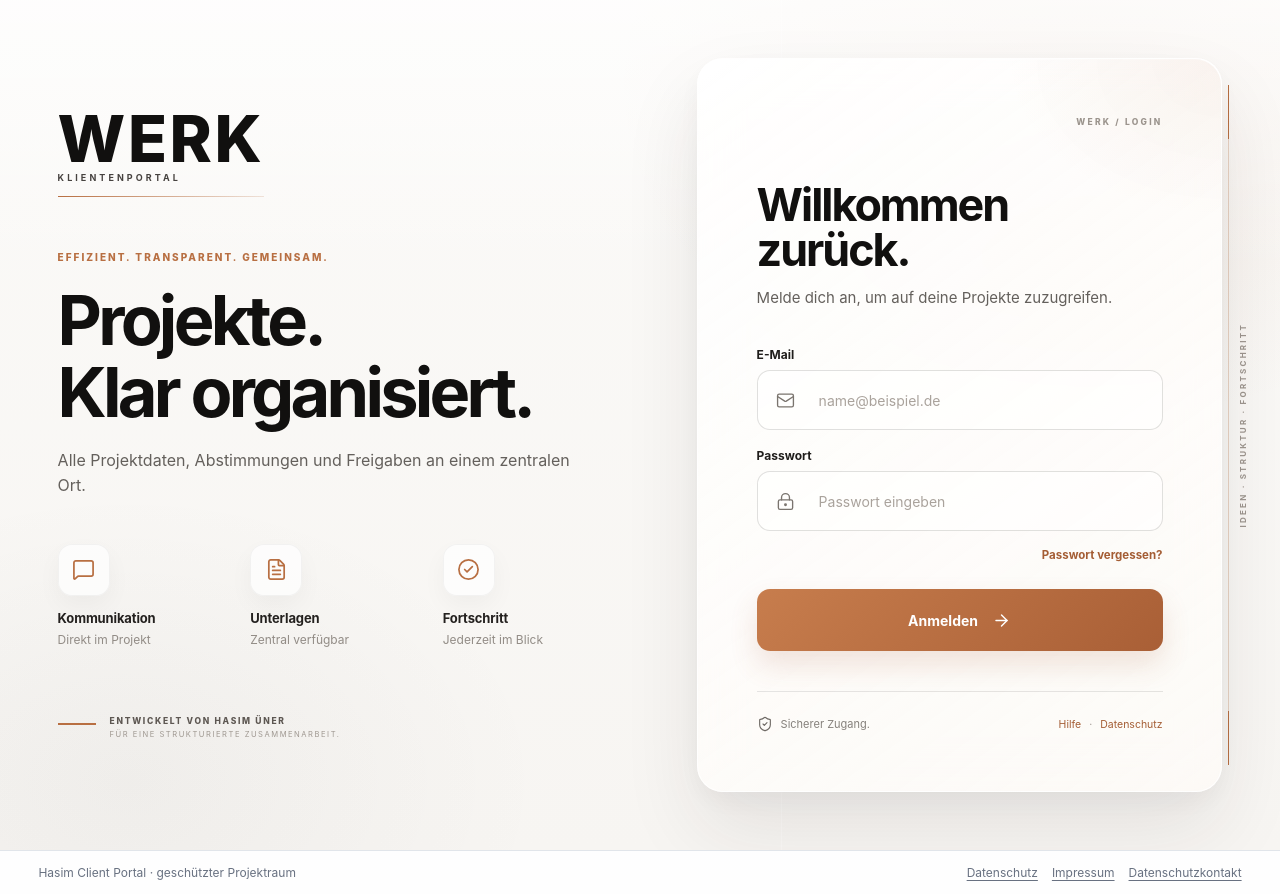
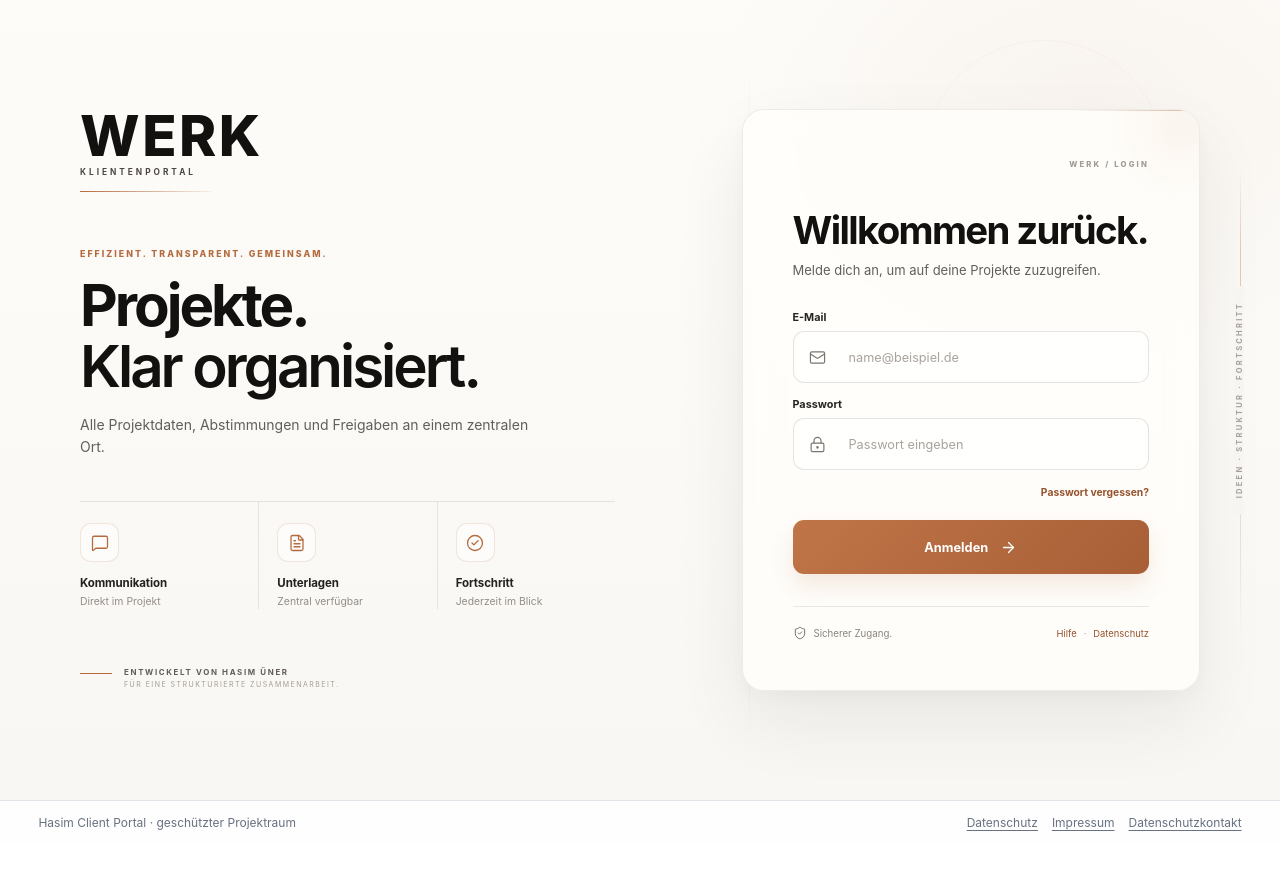
Before and after one commit to Hasim-hannover/hasim-client-portal, a Next.js app: page /login in a window 1280 px wide. After the commit the page ends 844 px from the top, so only its background shows below. Built offline with nearby package versions, Linux system fonts and the light colour scheme; no server answers.

Commit message:
Refine WERK login with smaller editorial minimalist design

```diff
--- a/app/login/login.module.css
+++ b/app/login/login.module.css
@@ -1,27 +1,25 @@
 .shell {
-  --werk-bg: #f7f5f2;
-  --werk-paper: rgba(255, 255, 255, 0.76);
-  --werk-paper-solid: #fffdfa;
-  --werk-ink: #11100f;
-  --werk-soft: #64605c;
-  --werk-muted: #928c86;
-  --werk-line: rgba(17, 16, 15, 0.1);
-  --werk-accent: #b86f42;
-  --werk-accent-dark: #a45d34;
-  --werk-accent-soft: rgba(184, 111, 66, 0.09);
+  --werk-bg: #f8f7f4;
+  --werk-paper: #fffdfa;
+  --werk-ink: #12110f;
+  --werk-soft: #625e59;
+  --werk-muted: #948d85;
+  --werk-line: rgba(18, 17, 15, 0.095);
+  --werk-accent: #b56b3f;
+  --werk-accent-dark: #95522e;
+  --werk-accent-soft: rgba(181, 107, 63, 0.085);
 
-  min-height: 100svh;
   position: relative;
   isolation: isolate;
+  min-height: 100svh;
   overflow: hidden;
   display: grid;
   place-items: center;
-  padding: clamp(28px, 4.5vw, 72px);
+  padding: clamp(48px, 6vw, 92px);
   color: var(--werk-ink);
   background:
-    radial-gradient(700px 500px at 85% 10%, rgba(184, 111, 66, 0.08), transparent 68%),
-    radial-gradient(600px 420px at 10% 92%, rgba(17, 16, 15, 0.035), transparent 70%),
-    linear-gradient(180deg, #fbfaf8 0%, var(--werk-bg) 100%);
+    radial-gradient(520px 380px at 85% 12%, rgba(181, 107, 63, 0.055), transparent 72%),
+    linear-gradient(180deg, #fdfcf9 0%, var(--werk-bg) 100%);
 }
 
 .ambient {
@@ -29,246 +27,287 @@
   inset: 0;
   z-index: -2;
   pointer-events: none;
-  background:
-    linear-gradient(90deg, transparent 0 61%, rgba(255, 255, 255, 0.34) 61% 61.08%, transparent 61.08% 100%),
-    linear-gradient(180deg, rgba(255,255,255,.7), transparent 32%);
+}
+
+.ambient::before {
+  content: "";
+  position: absolute;
+  top: 8%;
+  bottom: 8%;
+  left: 58.5%;
+  width: 1px;
+  background: linear-gradient(
+    to bottom,
+    transparent,
+    rgba(18, 17, 15, 0.055) 15%,
+    rgba(18, 17, 15, 0.055) 85%,
+    transparent
+  );
+}
+
+.ambient::after {
+  content: "";
+  position: absolute;
+  width: 240px;
+  height: 240px;
+  right: 9%;
+  top: 5%;
+  border-radius: 50%;
+  border: 1px solid rgba(181, 107, 63, 0.07);
+  opacity: 0.65;
 }
 
 .editorialRail {
   position: absolute;
-  top: 10%;
-  right: 24px;
-  bottom: 10%;
-  z-index: -1;
-  width: 28px;
+  right: clamp(18px, 2.2vw, 38px);
+  top: 50%;
+  transform: translateY(-50%);
+  height: min(58vh, 500px);
+  width: 24px;
   display: flex;
   align-items: center;
   justify-content: center;
-  border-left: 1px solid rgba(184, 111, 66, 0.28);
+  z-index: -1;
 }
 
-.editorialRail::before,
-.editorialRail::after {
+.editorialRail::before {
   content: "";
   position: absolute;
-  left: -1px;
+  inset: 0 auto 0 50%;
   width: 1px;
-  height: 54px;
-  background: var(--werk-accent);
+  background: linear-gradient(to bottom, transparent, rgba(181, 107, 63, 0.34) 18%, rgba(181, 107, 63, 0.16) 82%, transparent);
 }
-
-.editorialRail::before { top: 0; }
-.editorialRail::after { bottom: 0; }
 
 .editorialRail span {
   writing-mode: vertical-rl;
   transform: rotate(180deg);
-  color: #9c958e;
-  font-size: 8px;
-  font-weight: 700;
-  letter-spacing: 0.28em;
+  padding: 16px 0;
+  color: #aaa29a;
+  background: var(--werk-bg);
+  font-size: 7.5px;
+  font-weight: 720;
+  letter-spacing: 0.3em;
   text-transform: uppercase;
 }
 
 .layout {
-  width: min(100%, 1280px);
+  width: min(100%, 1120px);
   display: grid;
-  grid-template-columns: minmax(0, 0.92fr) minmax(480px, 0.88fr);
-  gap: clamp(64px, 7vw, 112px);
+  grid-template-columns: minmax(0, 1fr) minmax(420px, 0.82fr);
+  gap: clamp(76px, 8vw, 122px);
   align-items: center;
 }
 
 .brandPanel {
   min-width: 0;
-  max-width: 620px;
+  max-width: 535px;
 }
 
 .wordmark {
   display: inline-flex;
   flex-direction: column;
+  align-items: flex-start;
   gap: 5px;
-  margin-bottom: clamp(54px, 6vh, 76px);
+  margin-bottom: clamp(56px, 7vh, 78px);
 }
 
 .wordmark::after {
   content: "";
-  width: 100%;
+  width: 72%;
   height: 1px;
-  margin-top: 8px;
-  background: linear-gradient(90deg, var(--werk-accent), rgba(184, 111, 66, 0.18));
+  margin-top: 9px;
+  background: linear-gradient(90deg, var(--werk-accent), rgba(181, 107, 63, 0.08));
 }
 
 .wordmarkMain {
   font-family: Satoshi, Figtree, Inter, ui-sans-serif, system-ui, sans-serif;
-  font-size: clamp(52px, 5vw, 72px);
-  font-weight: 780;
-  line-height: 0.88;
-  letter-spacing: 0.04em;
+  font-size: clamp(45px, 4.4vw, 61px);
+  font-weight: 770;
+  line-height: 0.9;
+  letter-spacing: 0.045em;
 }
 
 .wordmarkSub {
-  color: #46423f;
-  font-size: 9px;
-  font-weight: 720;
-  letter-spacing: 0.34em;
+  color: #4c4742;
+  font-size: 8.3px;
+  font-weight: 730;
+  letter-spacing: 0.36em;
   text-transform: uppercase;
 }
 
 .brandCopy {
-  max-width: 590px;
+  max-width: 520px;
 }
 
 .eyebrow {
-  margin: 0 0 24px;
+  margin: 0 0 18px;
   color: var(--werk-accent);
-  font-size: 10px;
+  font-size: 8.8px;
   font-weight: 760;
-  letter-spacing: 0.2em;
+  letter-spacing: 0.23em;
   text-transform: uppercase;
 }
 
 .brandPanel h1 {
   margin: 0;
-  max-width: 610px;
+  max-width: 520px;
   font-family: Satoshi, Figtree, Inter, ui-sans-serif, system-ui, sans-serif;
-  font-size: clamp(50px, 5.35vw, 76px);
-  font-weight: 720;
+  font-size: clamp(43px, 4.55vw, 61px);
+  font-weight: 710;
   line-height: 0.98;
-  letter-spacing: -0.055em;
+  letter-spacing: -0.052em;
 }
 
 .brandPanel h1 span {
   display: block;
-  margin-top: 5px;
+  margin-top: 4px;
+  font-weight: 640;
 }
 
 .intro {
-  max-width: 540px;
-  margin: 22px 0 0;
+  max-width: 465px;
+  margin: 19px 0 0;
   color: var(--werk-soft);
-  font-size: clamp(16px, 1.2vw, 19px);
-  line-height: 1.55;
+  font-size: clamp(14px, 1vw, 16px);
+  line-height: 1.62;
 }
 
 .features {
   display: grid;
   grid-template-columns: repeat(3, minmax(0, 1fr));
-  gap: clamp(24px, 2.2vw, 38px);
-  margin-top: 46px;
+  margin-top: 42px;
+  border-top: 1px solid var(--werk-line);
 }
 
 .feature {
   min-width: 0;
+  padding: 21px 18px 0 0;
+}
+
+.feature + .feature {
+  padding-left: 18px;
+  border-left: 1px solid var(--werk-line);
 }
 
 .featureIcon {
-  width: 52px;
-  height: 52px;
+  width: 39px;
+  height: 39px;
   display: grid;
   place-items: center;
   margin-bottom: 14px;
-  border-radius: 14px;
-  background: rgba(255,255,255,.74);
-  box-shadow:
-    inset 0 0 0 1px rgba(17,16,15,.045),
-    0 10px 24px rgba(35,29,24,.04);
+  border: 1px solid rgba(181, 107, 63, 0.16);
+  border-radius: 11px;
   color: var(--werk-accent);
+  background: rgba(255, 255, 255, 0.55);
 }
 
 .featureIcon svg {
-  width: 23px;
-  height: 23px;
-  stroke-width: 1.8;
+  width: 18px;
+  height: 18px;
+  stroke-width: 1.7;
 }
 
 .feature h2 {
   margin: 0;
-  color: #24211f;
-  font-size: 13px;
-  font-weight: 700;
-  letter-spacing: -0.01em;
+  color: #24211e;
+  font-size: 11.5px;
+  font-weight: 710;
+  letter-spacing: -0.008em;
 }
 
 .feature p {
-  margin: 5px 0 0;
+  margin: 4px 0 0;
   color: var(--werk-muted);
-  font-size: 12px;
+  font-size: 10.4px;
   line-height: 1.45;
 }
 
 .signature {
   display: flex;
   align-items: flex-start;
-  gap: 14px;
-  margin-top: 68px;
+  gap: 12px;
+  margin-top: clamp(58px, 7vh, 78px);
 }
 
 .signature > span {
-  width: 38px;
-  height: 1.5px;
-  margin-top: 7px;
+  flex: 0 0 auto;
+  width: 32px;
+  height: 1px;
+  margin-top: 6px;
   background: var(--werk-accent);
 }
 
 .signature p {
   display: grid;
-  gap: 4px;
+  gap: 3px;
   margin: 0;
 }
 
 .signature strong,
 .signature small {
   text-transform: uppercase;
-  letter-spacing: 0.2em;
+  letter-spacing: 0.21em;
 }
 
 .signature strong {
-  color: #5d5752;
-  font-size: 8.5px;
-  font-weight: 760;
+  color: #625b55;
+  font-size: 7.9px;
+  font-weight: 750;
 }
 
 .signature small {
-  color: #9f9891;
-  font-size: 7.6px;
+  color: #a59d95;
+  font-size: 7px;
 }
 
 .loginCard {
   position: relative;
-  width: min(100%, 570px);
+  width: min(100%, 488px);
   justify-self: end;
-  padding: clamp(42px, 4.6vw, 64px);
-  border: 1px solid rgba(255,255,255,.78);
-  border-radius: 26px;
-  background:
-    linear-gradient(145deg, rgba(255,255,255,.87), rgba(255,252,248,.69));
-  backdrop-filter: blur(20px);
-  -webkit-backdrop-filter: blur(20px);
+  padding: clamp(38px, 4vw, 50px);
+  overflow: hidden;
+  border: 1px solid rgba(18, 17, 15, 0.075);
+  border-radius: 22px;
+  background: rgba(255, 254, 251, 0.86);
   box-shadow:
-    0 38px 80px rgba(42, 34, 28, 0.09),
-    0 10px 30px rgba(42, 34, 28, 0.045),
-    inset 0 1px 0 rgba(255,255,255,.9);
+    0 32px 72px rgba(42, 34, 28, 0.07),
+    0 8px 22px rgba(42, 34, 28, 0.03);
+  backdrop-filter: blur(14px);
+  -webkit-backdrop-filter: blur(14px);
 }
 
 .loginCard::before {
   content: "";
   position: absolute;
-  inset: 0;
+  top: 0;
+  right: 0;
+  width: 130px;
+  height: 1px;
+  background: linear-gradient(90deg, transparent, rgba(181, 107, 63, 0.45));
+}
+
+.loginCard::after {
+  content: "";
+  position: absolute;
+  right: -58px;
+  top: -58px;
+  width: 150px;
+  height: 150px;
+  border-radius: 50%;
+  background: radial-gradient(circle, rgba(181, 107, 63, 0.06), transparent 70%);
   pointer-events: none;
-  border-radius: inherit;
-  background:
-    radial-gradient(300px 220px at 100% 0%, rgba(184,111,66,.08), transparent 72%);
 }
 
 .cardMeta {
   position: relative;
   z-index: 1;
-  margin-bottom: 56px;
+  margin-bottom: clamp(42px, 5vh, 54px);
   text-align: right;
-  color: #9b948d;
-  font-size: 8.5px;
+  color: #a19a93;
+  font-size: 7.7px;
   font-weight: 760;
-  letter-spacing: 0.26em;
+  letter-spacing: 0.28em;
+  text-transform: uppercase;
 }
 
 .cardHeading {
@@ -279,17 +318,18 @@
 .cardHeading h2 {
   margin: 0;
   font-family: Satoshi, Figtree, Inter, ui-sans-serif, system-ui, sans-serif;
-  color: #11100f;
-  font-size: clamp(38px, 3.5vw, 54px);
-  font-weight: 720;
-  line-height: 1;
-  letter-spacing: -0.045em;
+  color: var(--werk-ink);
+  font-size: clamp(31px, 3vw, 40px);
+  font-weight: 700;
+  line-height: 1.02;
+  letter-spacing: -0.043em;
 }
 
 .cardHeading p {
-  margin: 13px 0 0;
+  max-width: 330px;
+  margin: 10px 0 0;
   color: var(--werk-soft);
-  font-size: 15px;
+  font-size: 13px;
   line-height: 1.55;
 }
 
@@ -297,68 +337,68 @@
 .error {
   position: relative;
   z-index: 1;
-  margin-top: 22px;
-  padding: 11px 13px;
-  border-radius: 10px;
-  font-size: 12px;
+  margin-top: 18px;
+  padding: 9px 11px;
+  border-radius: 9px;
+  font-size: 11px;
   line-height: 1.45;
 }
 
 .success {
   border: 1px solid rgba(66, 139, 92, 0.22);
-  background: rgba(66, 139, 92, 0.07);
+  background: rgba(66, 139, 92, 0.06);
   color: #356e49;
 }
 
 .error {
-  border: 1px solid rgba(184, 111, 66, 0.25);
-  background: rgba(184, 111, 66, 0.08);
-  color: #8b4f2f;
+  border: 1px solid rgba(181, 107, 63, 0.24);
+  background: rgba(181, 107, 63, 0.065);
+  color: #874b2b;
 }
 
 .form {
   position: relative;
   z-index: 1;
   display: grid;
-  gap: 18px;
-  margin-top: 38px;
+  gap: 15px;
+  margin-top: 31px;
 }
 
 .field {
   display: grid;
-  gap: 8px;
+  gap: 7px;
 }
 
 .field label {
-  color: #1f1d1b;
-  font-size: 12px;
-  font-weight: 720;
+  color: #27231f;
+  font-size: 10.8px;
+  font-weight: 710;
 }
 
 .inputShell {
-  min-height: 60px;
+  min-height: 52px;
   display: flex;
   align-items: center;
-  gap: 12px;
-  padding: 0 18px;
-  border: 1px solid rgba(17,16,15,.13);
-  border-radius: 13px;
-  background: rgba(255,255,255,.55);
-  transition: border-color .18s ease, box-shadow .18s ease, background .18s ease;
+  gap: 11px;
+  padding: 0 15px;
+  border: 1px solid rgba(18, 17, 15, 0.105);
+  border-radius: 11px;
+  background: rgba(255, 255, 255, 0.62);
+  transition: border-color 0.18s ease, box-shadow 0.18s ease, background 0.18s ease;
 }
 
 .inputShell:focus-within {
-  border-color: rgba(184,111,66,.55);
-  background: rgba(255,255,255,.86);
-  box-shadow: 0 0 0 4px rgba(184,111,66,.08);
+  border-color: rgba(181, 107, 63, 0.5);
+  background: rgba(255, 255, 255, 0.92);
+  box-shadow: 0 0 0 3px rgba(181, 107, 63, 0.07);
 }
 
 .inputShell svg {
   flex: 0 0 auto;
-  width: 19px;
-  height: 19px;
-  color: #7a746e;
-  stroke-width: 1.7;
+  width: 17px;
+  height: 17px;
+  color: #7b756f;
+  stroke-width: 1.65;
 }
 
 .inputShell input {
@@ -369,7 +409,7 @@
   color: #191715;
   background: transparent;
   font: inherit;
-  font-size: 14px;
+  font-size: 12.7px;
 }
 
 .inputShell input::placeholder {
@@ -377,7 +417,7 @@
 }
 
 .passwordHelp {
-  margin-top: -6px;
+  margin-top: -5px;
   text-align: right;
 }
 
@@ -388,7 +428,7 @@
 }
 
 .passwordHelp a {
-  font-size: 11.5px;
+  font-size: 10.3px;
   font-weight: 650;
 }
 
@@ -399,43 +439,50 @@
 }
 
 .submit {
-  min-height: 62px;
-  margin-top: 8px;
+  min-height: 54px;
+  margin-top: 5px;
   display: flex;
   align-items: center;
   justify-content: center;
-  gap: 14px;
+  gap: 12px;
   border: 0;
-  border-radius: 13px;
+  border-radius: 11px;
   color: #fff;
-  background: linear-gradient(135deg, #c77d4d, #a95f36);
-  box-shadow: 0 14px 28px rgba(169, 95, 54, .16);
+  background: linear-gradient(135deg, #bf7547, #a95f36);
+  box-shadow: 0 11px 22px rgba(169, 95, 54, 0.14);
   cursor: pointer;
   font: inherit;
-  font-size: 14px;
-  font-weight: 740;
-  transition: transform .18s ease, box-shadow .18s ease, filter .18s ease;
+  font-size: 12.8px;
+  font-weight: 730;
+  transition: transform 0.18s ease, box-shadow 0.18s ease, filter 0.18s ease;
 }
 
 .submit svg {
-  width: 19px;
-  height: 19px;
+  width: 17px;
+  height: 17px;
   stroke-width: 1.8;
-  transition: transform .18s ease;
+  transition: transform 0.18s ease;
 }
 
 .submit:hover {
   transform: translateY(-1px);
-  filter: saturate(1.04);
-  box-shadow: 0 18px 34px rgba(169, 95, 54, .2);
+  filter: saturate(1.03);
+  box-shadow: 0 14px 26px rgba(169, 95, 54, 0.18);
 }
 
 .submit:hover svg {
-  transform: translateX(3px);
+  transform: translateX(2px);
 }
 
 .submit:active {
   transform: translateY(0);
+}
+
+.submit:focus-visible,
+.passwordHelp a:focus-visible,
+.footerLinks a:focus-visible {
+  outline: 2px solid rgba(181, 107, 63, 0.58);
+  outline-offset: 3px;
 }
 
 .cardFooter {
@@ -444,74 +491,77 @@
   display: flex;
   align-items: center;
   justify-content: space-between;
-  gap: 18px;
-  margin-top: 40px;
-  padding-top: 24px;
+  gap: 14px;
+  margin-top: 32px;
+  padding-top: 19px;
   border-top: 1px solid var(--werk-line);
 }
 
 .securityLine {
   display: inline-flex;
   align-items: center;
-  gap: 8px;
+  gap: 7px;
   margin: 0;
-  color: #85807b;
-  font-size: 11px;
+  color: #89837d;
+  font-size: 9.7px;
 }
 
 .securityLine svg {
-  width: 16px;
-  height: 16px;
-  color: #6e6964;
-  stroke-width: 1.7;
+  width: 14px;
+  height: 14px;
+  color: #706a64;
+  stroke-width: 1.65;
 }
 
 .footerLinks {
   display: flex;
   align-items: center;
-  gap: 8px;
-  color: #a39c95;
-  font-size: 10.5px;
+  gap: 7px;
+  color: #aaa29a;
+  font-size: 9.4px;
 }
 
 @media (max-width: 1100px) {
   .shell {
     overflow: auto;
-    padding: 36px;
+    padding: 44px 34px;
   }
 
   .editorialRail {
     display: none;
   }
 
+  .ambient::before {
+    display: none;
+  }
+
   .layout {
-    grid-template-columns: minmax(0, 0.9fr) minmax(430px, 1fr);
-    gap: 44px;
+    grid-template-columns: minmax(0, 0.95fr) minmax(390px, 0.82fr);
+    gap: 52px;
   }
 
   .brandPanel h1 {
-    font-size: clamp(46px, 6vw, 62px);
-  }
-
-  .features {
-    gap: 20px;
+    font-size: clamp(42px, 5.2vw, 56px);
   }
 }
 
 @media (max-width: 860px) {
   .shell {
     place-items: start center;
-    padding: 30px 22px 44px;
+    overflow: auto;
+    padding: 34px 22px 48px;
   }
 
-  .ambient {
-    background: radial-gradient(520px 340px at 90% 0%, rgba(184,111,66,.08), transparent 70%);
+  .ambient::after {
+    width: 180px;
+    height: 180px;
+    right: -50px;
   }
 
   .layout {
-    width: min(100%, 680px);
+    width: min(100%, 620px);
     grid-template-columns: 1fr;
-    gap: 42px;
+    gap: 50px;
   }
 
   .brandPanel {
@@ -519,11 +569,16 @@
   }
 
   .wordmark {
-    margin-bottom: 40px;
+    margin-bottom: 42px;
+  }
+
+  .brandCopy {
+    max-width: 560px;
   }
 
   .brandPanel h1 {
-    font-size: clamp(46px, 11vw, 68px);
+    max-width: 560px;
+    font-size: clamp(42px, 9vw, 58px);
   }
 
   .intro {
@@ -546,54 +601,59 @@
 
 @media (max-width: 560px) {
   .shell {
-    padding: 24px 16px 34px;
+    padding: 26px 16px 38px;
   }
 
   .wordmarkMain {
-    font-size: 48px;
+    font-size: 43px;
   }
 
   .wordmarkSub {
+    font-size: 7.8px;
+  }
+
+  .eyebrow {
     font-size: 8px;
   }
 
-  .eyebrow {
-    margin-bottom: 18px;
-    font-size: 8.5px;
-  }
-
   .brandPanel h1 {
-    font-size: clamp(42px, 14vw, 58px);
+    font-size: clamp(39px, 12vw, 50px);
   }
 
   .intro {
-    margin-top: 16px;
-    font-size: 15px;
+    font-size: 13.5px;
   }
 
   .features {
     grid-template-columns: 1fr;
-    gap: 16px;
+    gap: 0;
     margin-top: 30px;
   }
 
-  .feature {
+  .feature,
+  .feature + .feature {
     display: grid;
-    grid-template-columns: 46px 1fr;
+    grid-template-columns: 36px minmax(0, 1fr);
     column-gap: 12px;
-    align-items: center;
+    padding: 15px 0;
+    border-left: 0;
+    border-bottom: 1px solid var(--werk-line);
+  }
+
+  .feature:first-child {
+    border-top: 0;
   }
 
   .featureIcon {
     grid-row: 1 / span 2;
-    width: 46px;
-    height: 46px;
+    width: 34px;
+    height: 34px;
     margin: 0;
   }
 
-  .feature h2,
-  .feature p {
-    grid-column: 2;
+  .featureIcon svg {
+    width: 16px;
+    height: 16px;
   }
 
   .feature p {
@@ -601,43 +661,30 @@
   }
 
   .signature {
-    margin-top: 34px;
+    margin-top: 38px;
   }
 
   .loginCard {
-    padding: 30px 22px;
-    border-radius: 20px;
+    padding: 31px 24px;
+    border-radius: 18px;
   }
 
   .cardMeta {
-    margin-bottom: 38px;
+    margin-bottom: 36px;
   }
 
   .cardHeading h2 {
-    font-size: clamp(36px, 11vw, 46px);
-  }
-
-  .cardHeading p {
-    font-size: 14px;
+    font-size: 31px;
   }
 
   .form {
-    margin-top: 30px;
-  }
-
-  .inputShell {
-    min-height: 56px;
-  }
-
-  .submit {
-    min-height: 58px;
+    margin-top: 27px;
   }
 
   .cardFooter {
     align-items: flex-start;
     flex-direction: column;
     gap: 10px;
-    margin-top: 32px;
   }
 }
 
```
